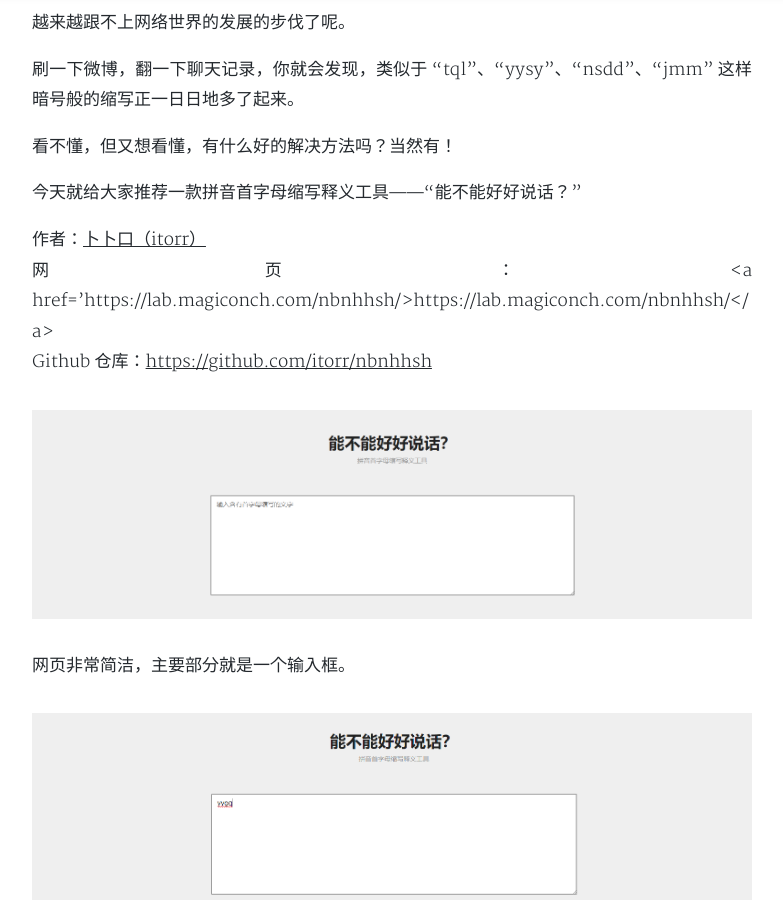
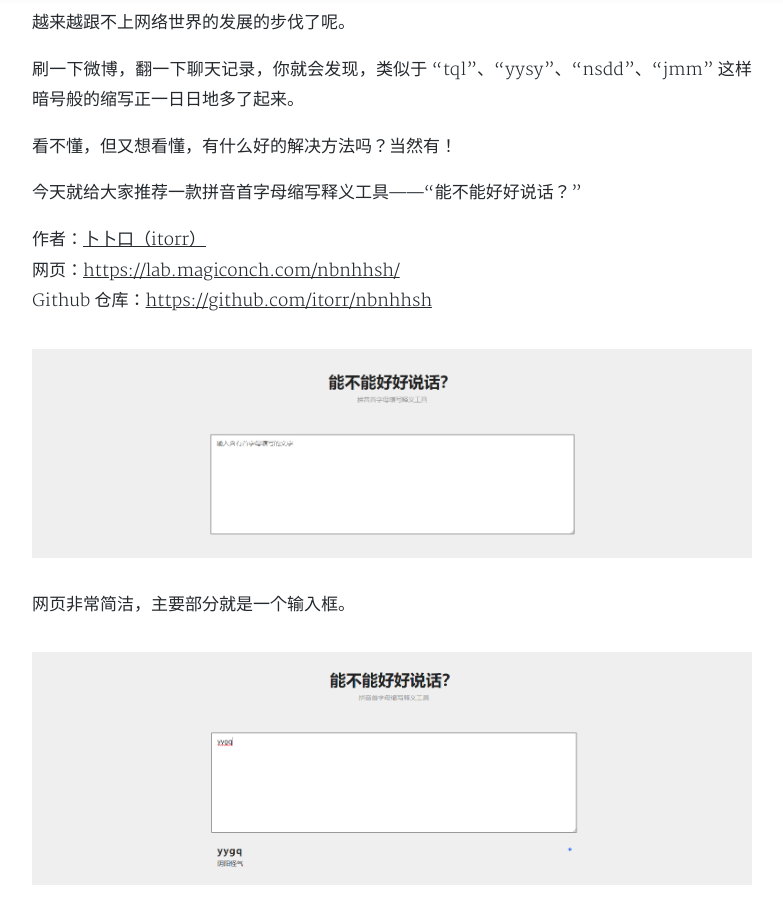
Before and after one commit to Olvcpr423/Olvcpr423.github.io, a Jekyll site: the page built from _posts/2020-05-05-今日推荐：“能不能好好说话？”- 拼音首字母缩写释义工具.md, in a window 1280 px wide and 900 px high, scrolled down 530 px. Shown: the whole window, without its empty margins (248-1031 px from the left). Built offline with Jekyll 4.4.1, drawn with Linux system fonts in a browser that asks for light colours; nearby versions of some CDN libraries; a style sheet for code colours, icons or effects is not loaded.

Commit message:
Update 2020-05-05-今日推荐：“能不能好好说话？”- 拼音首字母缩写释义工具.md

```diff
--- a/_posts/2020-05-05-今日推荐：“能不能好好说话？”- 拼音首字母缩写释义工具.md
+++ b/_posts/2020-05-05-今日推荐：“能不能好好说话？”- 拼音首字母缩写释义工具.md
@@ -17,7 +17,7 @@ tags: 今日推荐
 今天就给大家推荐一款拼音首字母缩写释义工具——“能不能好好说话？”
 
 作者：<a href='https://github.com/itorr'>卜卜口（itorr）</a><br>
-网页：<a href='https://lab.magiconch.com/nbnhhsh/>https://lab.magiconch.com/nbnhhsh/</a><br>
+网页：<a href='https://lab.magiconch.com/nbnhhsh/'>https://lab.magiconch.com/nbnhhsh/</a><br>
 Github 仓库：<a href='https://github.com/itorr/nbnhhsh'>https://github.com/itorr/nbnhhsh</a>
 
 <img src= '/assets/img/nbnhhsh/main.png'>
```
